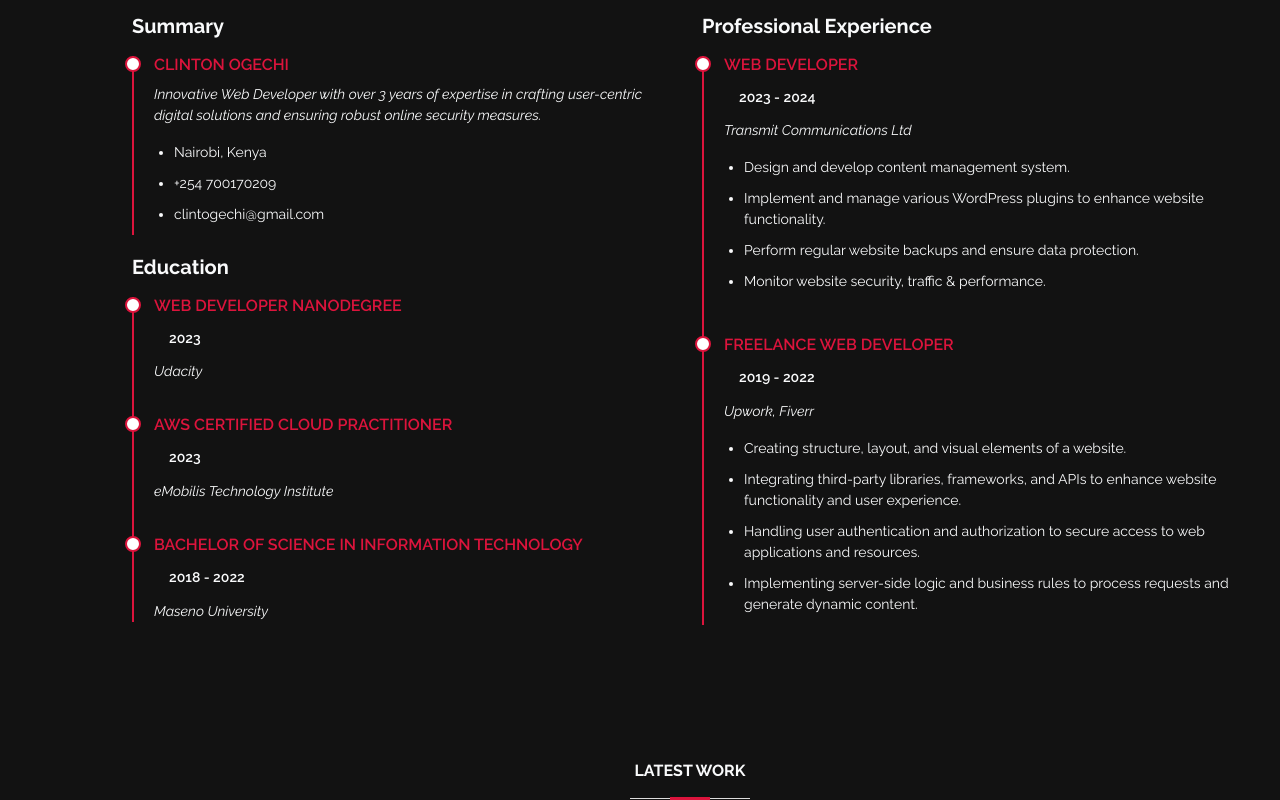
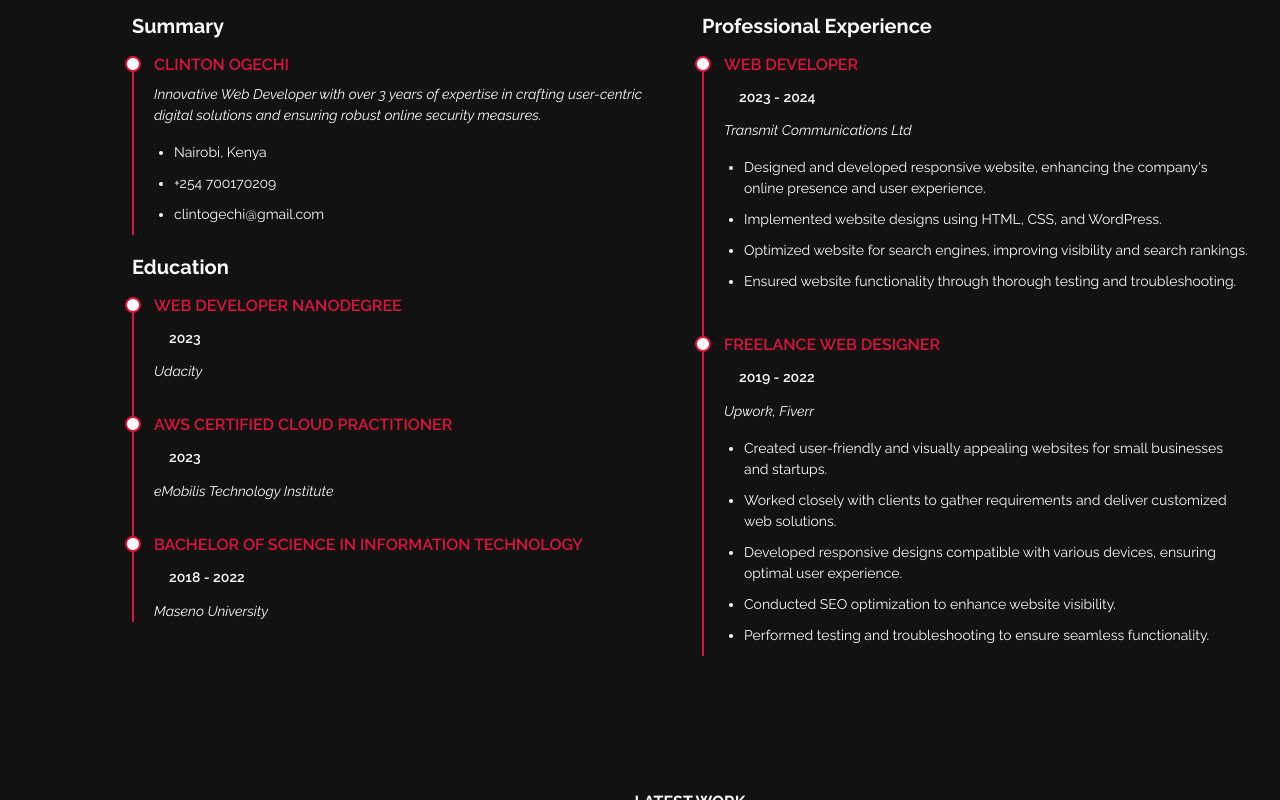
Before and after one commit to clinetty/Portfolio, a plain HTML site: page index.html in a window 1280 px wide. Shown: the part 2000-2800 px from the top of the page. Drawn offline with Linux system fonts and the light colour scheme.

Commit message:
Made changes on index.html

```diff
--- a/index.html
+++ b/index.html
@@ -54,7 +54,7 @@
   <section id="hero" class="d-flex flex-column justify-content-center">
     <div class="container" data-aos="zoom-in" data-aos-delay="100">
       <h1> <span class="hero-text">Clinton Ogechi</span></h1>
-      <p>I'm a <span class="typed" data-typed-items="Web Developer & Cloud Computing Enthusiast"></span></p>
+      <p>I'm a <span class="typed" data-typed-items="Web Designer, Web Developer"></span></p>
       <div class="social-links">
         <a href="https://github.com/clinetty" target="_blank" class="github"><i class="bx bxl-github"></i></a>
         <a href="https://www.linkedin.com/in/clinton-ogechi-390736135" target="_blank" class="linkedin"><i class="bx bxl-linkedin"></i></a>
@@ -152,7 +152,7 @@
         </div>
 
         <div class="progress">
-          <span class="skill">Penetration Testing <i class="val">55%</i></span>
+          <span class="skill">SEO Optimization<i class="val">55%</i></span>
           <div class="progress-bar-wrap">
             <div class="progress-bar" role="progressbar" aria-valuenow="55" aria-valuemin="0" aria-valuemax="100"></div>
           </div>
@@ -211,21 +211,23 @@
             <h5>2023 - 2024</h5>
             <p><em>Transmit Communications Ltd</em></p>
             <ul>
-              <li>Design and develop content management system.</li>
-              <li>Implement and manage various WordPress plugins to enhance website functionality. </li>
-              <li>Perform regular website backups and ensure data protection.</li>
-              <li>Monitor website security, traffic & performance.</li>
+              <li>Designed and developed responsive website, enhancing the company's online presence and user experience.</li>
+              <li>Implemented website designs using HTML, CSS, and WordPress.</li>
+              <li>Optimized website for search engines, improving visibility and search rankings.</li>
+              <li>Ensured website functionality through thorough testing and troubleshooting.</li>
             </ul>
           </div>
           <div class="resume-item">
-            <h4>Freelance Web Developer</h4>
+            <h4>Freelance Web Designer</h4>
             <h5>2019 - 2022</h5>
             <p><em>Upwork, Fiverr</em></p>
             <ul>
-              <li>Creating structure, layout, and visual elements of a website.</li>
-              <li>Integrating third-party libraries, frameworks, and APIs to enhance website functionality and user experience.</li>
-              <li>Handling user authentication and authorization to secure access to web applications and resources.</li>
-              <li>Implementing server-side logic and business rules to process requests and generate dynamic content.</li>
+              <li>Created user-friendly and visually appealing websites for small businesses and startups.</li>
+              <li>Worked closely with clients to gather requirements and deliver customized web solutions.</li>
+              <li>Developed responsive designs compatible with various devices, ensuring optimal user experience.</li>
+              <li>Conducted SEO optimization to enhance website visibility.</li>
+              <li>Performed testing and troubleshooting to ensure seamless functionality.</li>
+
             </ul>
           </div>
         </div>
@@ -317,6 +319,20 @@
 
         <div class="row">
 
+          <div class="col-lg-4 col-md-6 d-flex align-items-stretch mt-4 mt-lg-0" data-aos="zoom-in" data-aos-delay="300">
+            <div class="icon-box iconbox-orange">
+              <div class="icon">
+                <svg width="100" height="100" viewBox="0 0 600 600" xmlns="http://www.w3.org/2000/svg">
+                  <path stroke="none" stroke-width="0" fill="#f5f5f5" d="M300,541.5067337569781C382.14930387511276,545.0595476570109,479.8736841581634,548.3450877840088,526.4010558755058,480.5488172755941C571.5218469581645,414.80211281144784,517.5187510058486,332.0715597781072,496.52539010469104,255.14436215662573C477.37192572678356,184.95920475031193,473.57363656557914,105.61284051026155,413.0603344069578,65.22779650032875C343.27470386102294,18.654635553484475,251.2091493199835,5.337323636656869,175.0934190732945,40.62881213300186C97.87086631185822,76.43348514350839,51.98124368387456,156.15599469081315,36.44837278890362,239.84606092416172C21.716077023791087,319.22268207091537,43.775223500013084,401.1760424656574,96.891909868211,461.97329694683043C147.22146801428983,519.5804099606455,223.5754009179313,538.201503339737,300,541.5067337569781"></path>
+                </svg>
+                <i class="bx bx-tachometer"></i>
+              </div>
+              <br>
+              <h4><a href="">WEB DESIGN</a></h4>
+              <p>Visually stunning, user-friendly website tailored to your business needs. We ensure every aspect of your website is optimized for performance and user experience.</p>
+            </div>
+          </div>
+
           <div class="col-lg-4 col-md-6 d-flex align-items-stretch" data-aos="zoom-in" data-aos-delay="100">
             <div class="icon-box iconbox-orange">
               <div class="icon">
@@ -346,19 +362,6 @@
             </div>
           </div>
 
-          <div class="col-lg-4 col-md-6 d-flex align-items-stretch mt-4 mt-lg-0" data-aos="zoom-in" data-aos-delay="300">
-            <div class="icon-box iconbox-orange">
-              <div class="icon">
-                <svg width="100" height="100" viewBox="0 0 600 600" xmlns="http://www.w3.org/2000/svg">
-                  <path stroke="none" stroke-width="0" fill="#f5f5f5" d="M300,541.5067337569781C382.14930387511276,545.0595476570109,479.8736841581634,548.3450877840088,526.4010558755058,480.5488172755941C571.5218469581645,414.80211281144784,517.5187510058486,332.0715597781072,496.52539010469104,255.14436215662573C477.37192572678356,184.95920475031193,473.57363656557914,105.61284051026155,413.0603344069578,65.22779650032875C343.27470386102294,18.654635553484475,251.2091493199835,5.337323636656869,175.0934190732945,40.62881213300186C97.87086631185822,76.43348514350839,51.98124368387456,156.15599469081315,36.44837278890362,239.84606092416172C21.716077023791087,319.22268207091537,43.775223500013084,401.1760424656574,96.891909868211,461.97329694683043C147.22146801428983,519.5804099606455,223.5754009179313,538.201503339737,300,541.5067337569781"></path>
-                </svg>
-                <i class="bx bx-tachometer"></i>
-              </div>
-              <br>
-              <h4><a href="">PENETRATION TESTING</a></h4>
-              <p>Comprehensive assessments to identify and mitigate security vulnerabilities, safeguarding your digital assets from potential threats.</p>
-            </div>
-          </div>
         </div>
 
       </div>
```
